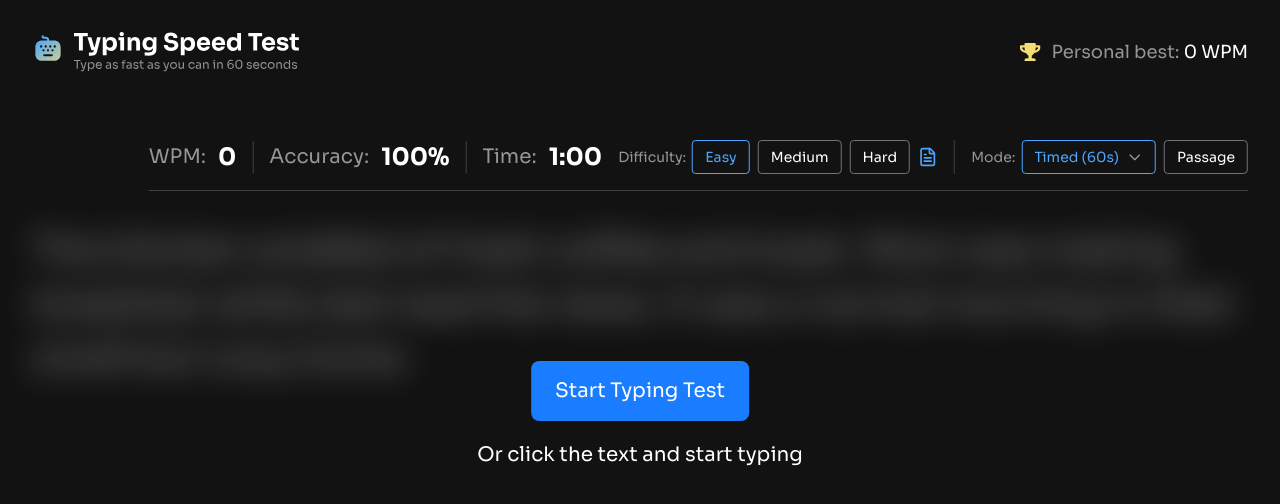
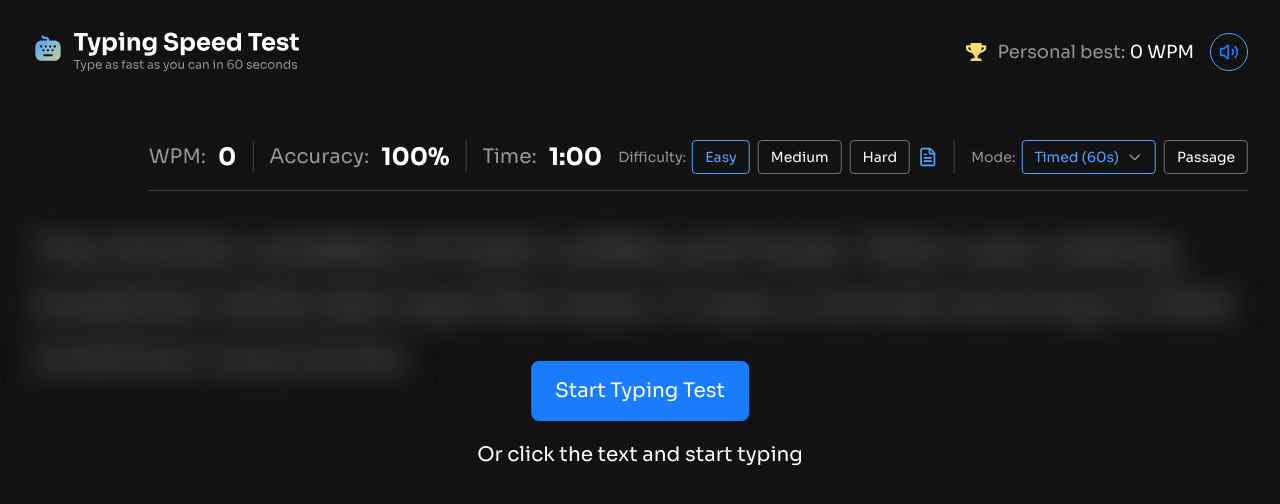
Before and after one commit to ruxy1212/typing-speed-test, a Next.js app: page / in a window 1280 px wide. Shown: the top 504 px of the page. Built offline with nearby package versions, Linux system fonts and the light colour scheme; what simple-keyboard-layouts would draw is missing.

Commit message:
Added mute/unmute button

```diff
--- a/src/components/header.tsx
+++ b/src/components/header.tsx
@@ -3,10 +3,11 @@
 import LogoLarge from "@/assets/logo-large.svg"
 import LogoSmall from "@/assets/logo-small.svg"
 import TrophyIcon from "@/assets/icon-personal-best.svg"
+import { Volume2, VolumeX } from "lucide-react"
 import { useTypingTestContext } from "@/context/TypingTestContext"
 
 export default function Header() {
-  const { personalBest } = useTypingTestContext();
+  const { personalBest, soundEnabled, toggleSound } = useTypingTestContext();
 
   return (
     <header className="w-full max-w-344 mx-auto flex justify-between items-center">
@@ -14,7 +15,8 @@ export default function Header() {
         <LogoLarge className="hidden md:block h-10" />
         <LogoSmall className="block md:hidden h-8" />
       </div>
-      <div className="flex gap-2.5 items-center justify-center">
+      <div className="flex gap-4 items-center justify-center">
+        <div className="flex gap-2.5 items-center">
           <TrophyIcon className="h-4 md:h-4.5" />
           <h3 className="text-ts-neutral-400 text-lg">
             <span className="hidden md:inline">Personal best:</span>
@@ -24,6 +26,19 @@ export default function Header() {
             </span>
           </h3>
         </div>
+        <button
+          onClick={toggleSound}
+          className={`p-2 rounded-full transition-colors duration-200 border hover:text-ts-blue-400 hover:bg-ts-neutral-800 ${soundEnabled ? 'text-ts-blue-600 border-ts-blue-400' : 'text-ts-neutral-400 border-ts-neutral-400'}`}
+          aria-label={soundEnabled ? "Mute sounds" : "Unmute sounds"}
+          title={soundEnabled ? "Mute sounds" : "Unmute sounds"}
+        >
+          {soundEnabled ? (
+            <Volume2 className="w-5 h-5" />
+          ) : (
+            <VolumeX className="w-5 h-5" />
+          )}
+        </button>
+      </div>
     </header>
   )
 }
--- a/src/hooks/useTypingTest.ts
+++ b/src/hooks/useTypingTest.ts
@@ -104,7 +104,7 @@ export function useTypingTest() {
   const [keyStats, setKeyStats] = useState<{ [key: string]: { count: number; errors: number } }>(getKeyStats);
 
   // Load sounds
-  const { playCorrect, playWrong } = useSounds();
+  const { playCorrect, playWrong, soundEnabled, toggleSound } = useSounds();
 
   // Timer ref
   const timerRef = useRef<NodeJS.Timeout | null>(null);
@@ -411,6 +411,10 @@ export function useTypingTest() {
     keyList,
     keyStats,
 
+    // Sound
+    soundEnabled,
+    toggleSound,
+
     // Timed config
     timedDuration,
     setTimedDuration,
```
Lines whose indentation alone changed are shown as unchanged.
